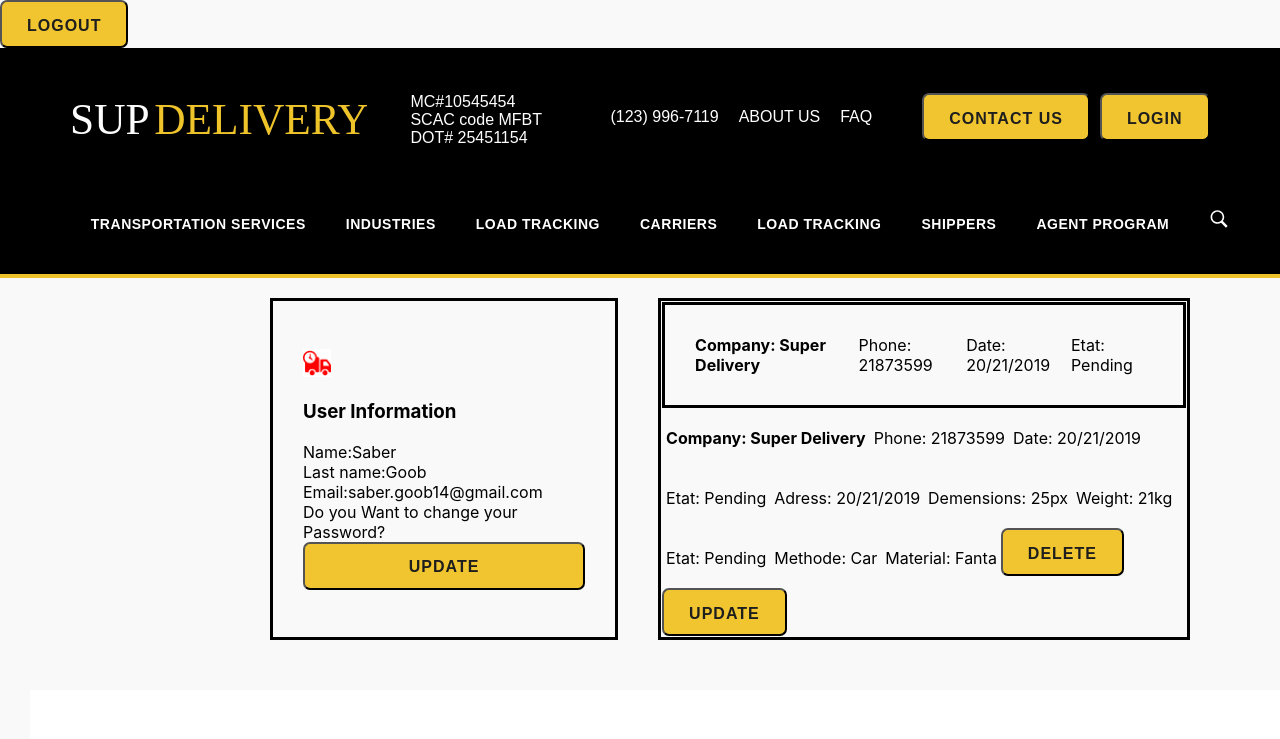
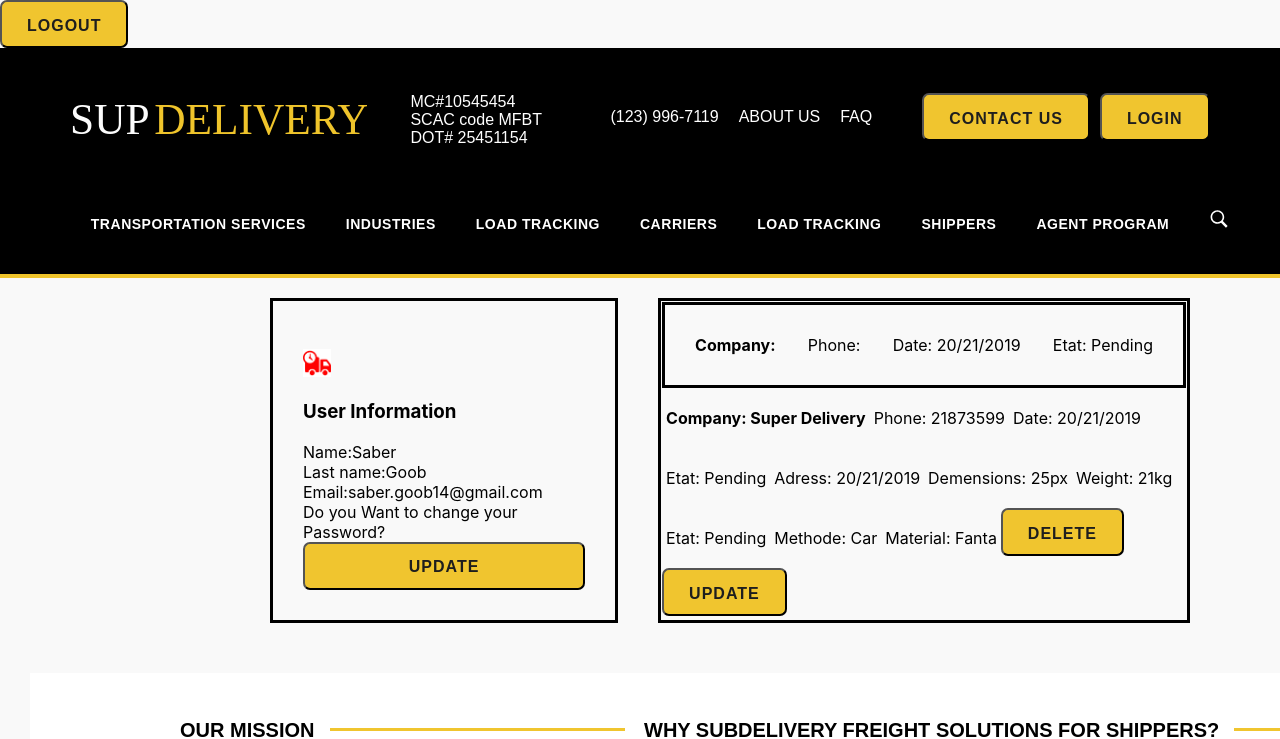
Before and after one commit to SaberGoob/PROJECTFIN, a React (Create React App) app in the folder client/: page /profil in a window 1280 px wide. Shown: the top 739 px of the page. Built offline with nearby package versions, Linux system fonts and the light colour scheme; no server answers; sample sign-in values are in the browser's storage.

Commit message:
6 commit

```diff
--- a/client/src/App.js
+++ b/client/src/App.js
@@ -15,6 +15,7 @@ import UserTopDisc from './components/user/TopDiscUser';
 import Home from './components/view/home/Home';
 import UserName from './components/user/UserName';
 import TopLogin from './components/combination/TopLogin'
+import { allShip } from './js/userSlice/shipSlice';
 
 
 
@@ -31,6 +32,7 @@ const navigate=useNavigate();
     if (isAuth) {
   dispatch(userCurrent());
   }
+  dispatch(allShip())
 },[])
   return (
     <div className="App">
--- a/client/src/components/Ship.js
+++ b/client/src/components/Ship.js
@@ -1,12 +1,14 @@
 import React, { useState } from "react";
 import "./ship.css";
-import { useDispatch } from "react-redux";
+import { useDispatch, useSelector } from "react-redux";
 import { useNavigate } from 'react-router-dom';
 import { addShip } from '../js/userSlice/shipSlice';
 
 
 
 const Add = () => {
+
+  const user = useSelector ((state) => state.user?.user);
 
   const [add, setShip] = useState({
     company:"",
@@ -17,6 +19,8 @@ const Add = () => {
     methode:"",
     demensions:"",
     material:"",
+    userId:user?._id,
+
 
 
 
--- a/client/src/components/profil/Profil.js
+++ b/client/src/components/profil/Profil.js
@@ -5,14 +5,15 @@ import './profil.css';
 import PopUpOrder from './PopUpOrder';
 
 const Profile = () => {
-  const user = useSelector ((state) => state.user.user);
-  const ship=useSelector(state=>state.ship?.ship)
+  const user = useSelector ((state) => state.user?.user);
+  const ship = useSelector(state=>state.ship?.ship)
+  console.log(ship)
 
 
   return (
     <div className='profil'>
-          {/* <h1>Company {ship? ship.company: <h1>Loading...</h1>} </h1>
-      <h1>this my profile {user? user.name: <h1>Loading...</h1>}</h1> */}
+        {/* <h1>Company {ship ? ship.company: <h1>Loading...</h1>} </h1> */}
+      {/* <h1>this my profile {ship? ship.company: <h1>Loading...</h1>}</h1>  */}
       <div className='profil_colum'>
       <img  className='logoTop' src={icon_profil} alt='logo'/>
       <h3>User Information</h3>
@@ -30,8 +31,8 @@ const Profile = () => {
 
       <div className='ship_colum'>
        <div className='infoOrder'>
-        <p1><b>Company: Super Delivery</b></p1>
-        <p1>Phone: 21873599</p1>
+        <p1><b>Company: {ship?.company}</b></p1>
+        <p1>Phone: {ship?.phone}</p1>
         <p1>Date: 20/21/2019</p1>
         <p1>Etat: Pending</p1>
        </div>
--- a/client/src/js/userSlice/shipSlice.js
+++ b/client/src/js/userSlice/shipSlice.js
@@ -70,7 +70,7 @@ export const addShip = createAsyncThunk("ship/add",async(ship)=> {
 // get all ship
 export const allShip = createAsyncThunk("ship/all", async () => {
     try {
-      let response = await axios.get("http://localhost:5000/ship/Ship");
+      let response = await axios.get("http://localhost:5000/ship/all");
       return await response.data;
     } catch (error) {
       console.log(error);
@@ -133,7 +133,7 @@ const initialState = {
           },
           [allShip.fulfilled]: (state, action) => {
             state.status = "success";
-            state.ship = action.payload?.searchedShip;
+            state.ship = action.payload?.result;
           },
           [allShip.rejected]: (state) => {
             state.status = "failed";
```
Also changed, not shown: 1 other file (tests, documents, lock files or other folders).
